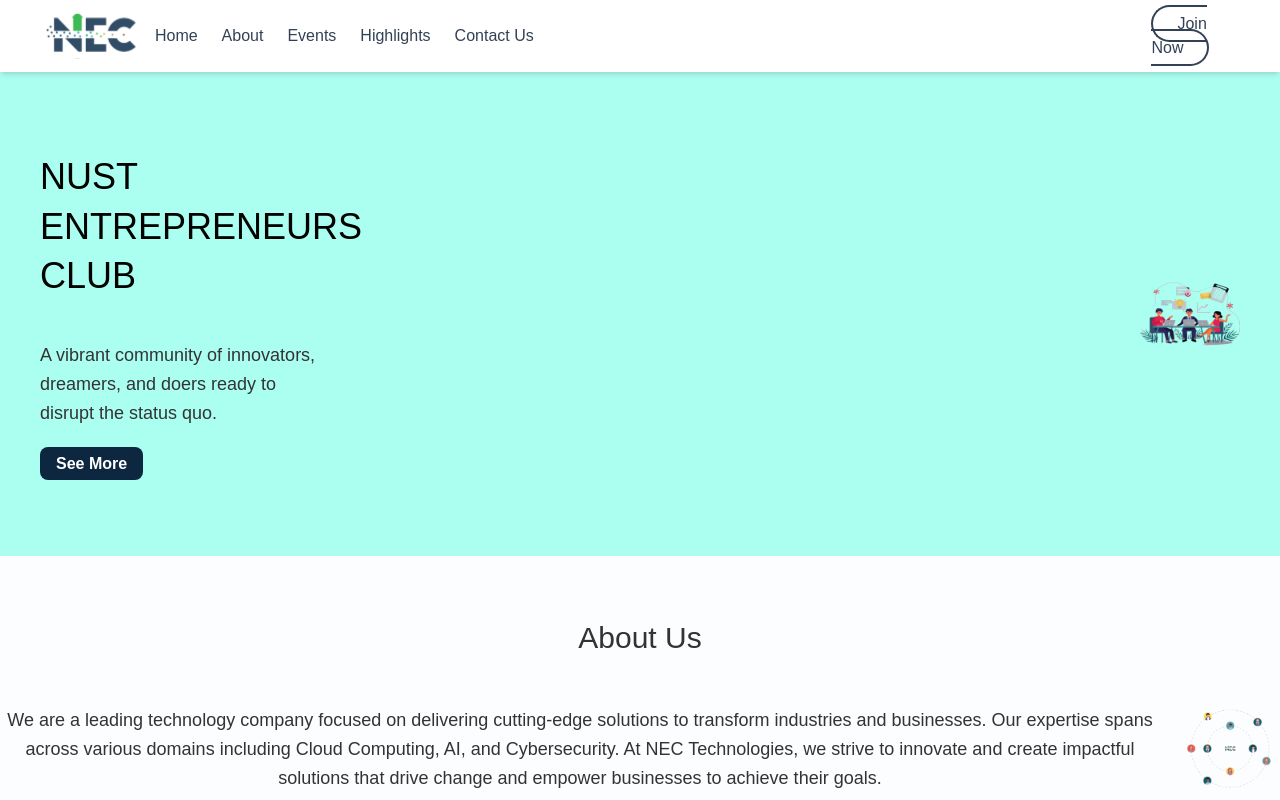
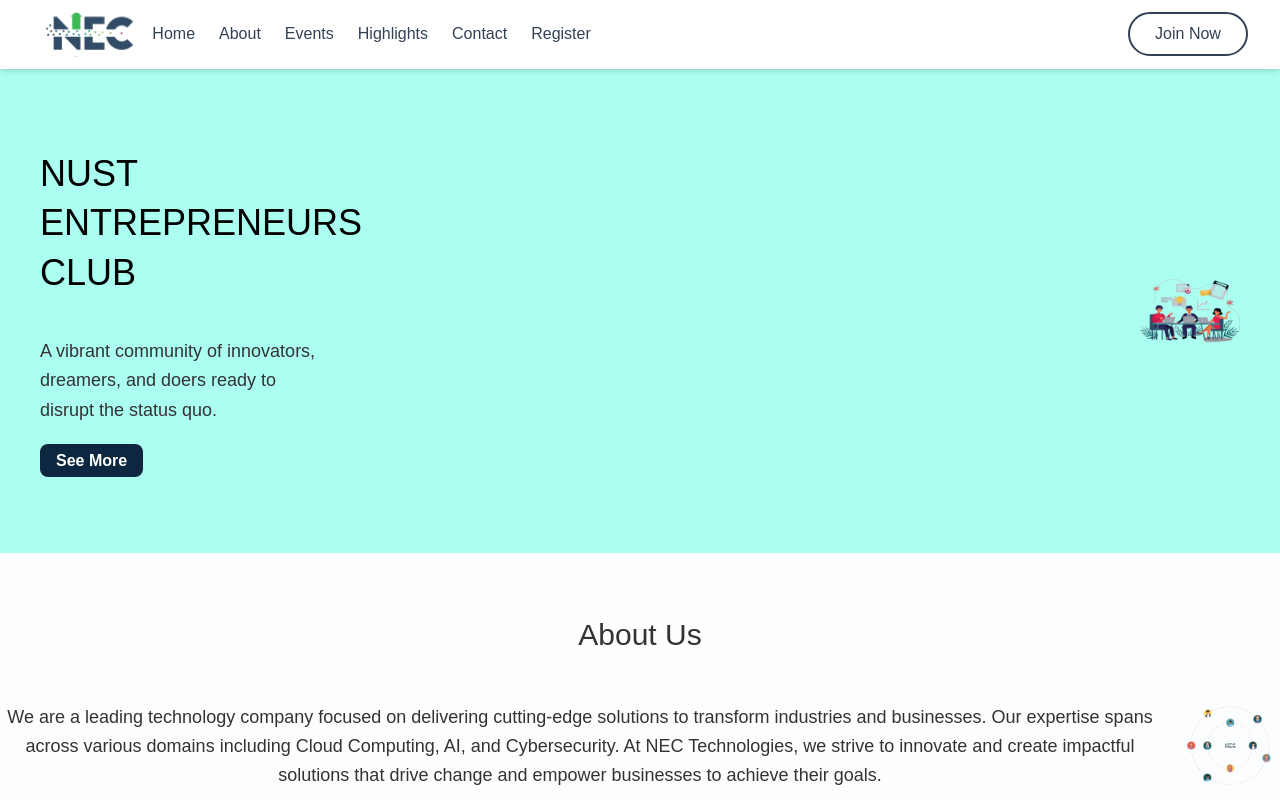
Before and after one commit to AdeelTahir-SE/NEC, a Next.js app: page / in a window 1280 px wide. Shown: the top 800 px of the page. Built offline with nearby package versions, Linux system fonts and the light colour scheme; no server answers.

Commit message:
--fixed the design bugs--

```diff
--- a/components/header.js
+++ b/components/header.js
@@ -3,33 +3,38 @@
 import Link from "next/link";
 import { useState } from "react";
 import { useUserContext } from "@/context/context";
+
 export default function Header() {
   const { user } = useUserContext();
   const [isOpen, setIsOpen] = useState(false);
 
   return (
-    <header className="flex justify-between items-center px-4 md:px-8 py-3 bg-white text-slate-700 shadow-md relative">
+    <header className="flex justify-between items-center px-4 md:px-8 py-3 bg-white text-slate-700 shadow-md relative z-50">
+      {/* Logo */}
       <div>
         <Image src="/logo.svg" alt="Next.js E-commerce" width={150} height={50} />
       </div>
 
       {/* Mobile Menu Button */}
       <button className="md:hidden" onClick={() => setIsOpen(!isOpen)}>
-        {isOpen ?  <Image src="/cross.svg" alt="X" width={28} height={28}/> :         <Image src="/menu.svg" alt="menu" width={28} height={28} />
-      }
+        {isOpen ? (
+          <Image src="/cross.svg" alt="Close Menu" width={28} height={28} />
+        ) : (
+          <Image src="/menu.svg" alt="Open Menu" width={28} height={28} />
+        )}
       </button>
 
-      {/* Navigation Menu */}
+      {/* Navigation Menu with Highest z-index */}
       <nav
-        className={`absolute top-full left-0 w-full bg-white shadow-md transition-all duration-300 ease-in-out ${
+        className={`absolute top-full left-0 w-full bg-white shadow-md transition-all duration-300 ease-in-out z-50 ${
           isOpen ? "flex flex-col py-4 opacity-100" : "hidden opacity-0"
         } md:opacity-100 md:flex md:flex-row md:static md:shadow-none md:bg-transparent md:items-center md:space-x-6`}
       >
         <ul className="flex flex-col md:flex-row md:space-x-6 text-center md:text-left">
-          {["Home", "About", "Events", "Highlights", "Contact Us"].map((item) => (
+          {["Home", "About", "Events", "Highlights", "Contact","Register"].map((item) => (
             <li key={item} className="py-3 md:py-0">
               <Link
-                href={`/${item.toLowerCase().replace(" ", "")}`}
+                href={item=="Home"?"/":`/${item.toLowerCase().replace(" ", "")}`}
                 className="block px-4 py-2 md:p-0 hover:underline"
                 onClick={() => setIsOpen(false)} // Close menu on click
               >
@@ -41,14 +46,17 @@
       </nav>
 
     {/* User / Join Button */}
-      <div className="hidden md:block">
+<div className="hidden md:flex">
   <Link
     href="/register"
-          className="border-2 border-slate-700 rounded-3xl px-6 py-2 hover:bg-slate-700 hover:text-white transition-colors"
+    className="border-2 border-slate-700 min-w-[120px] rounded-3xl px-6 py-2
+               hover:bg-slate-700 hover:text-white transition-all flex
+               justify-center items-center text-center"
   >
     {user ? `${user.name.slice(0, 5)}...` : "Join Now"}
   </Link>
 </div>
+
     </header>
   );
 }
```
Lines whose indentation alone changed are shown as unchanged.
